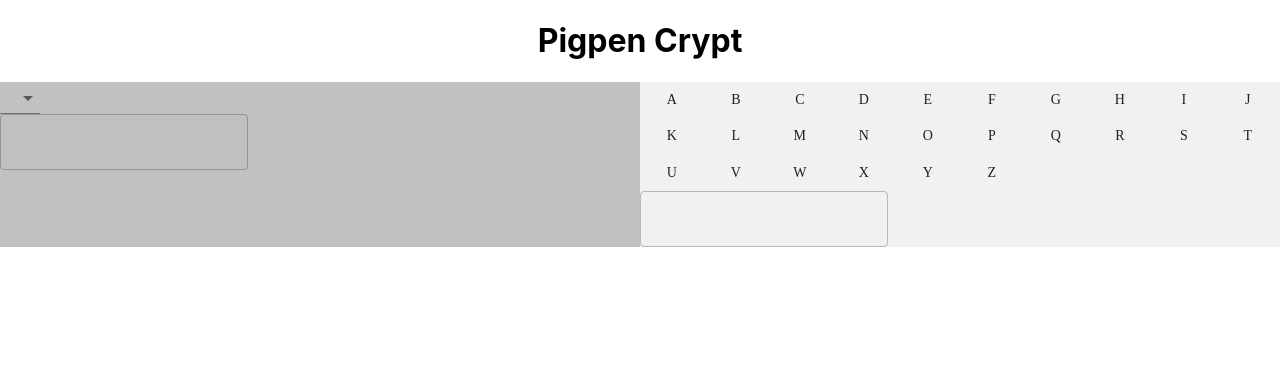
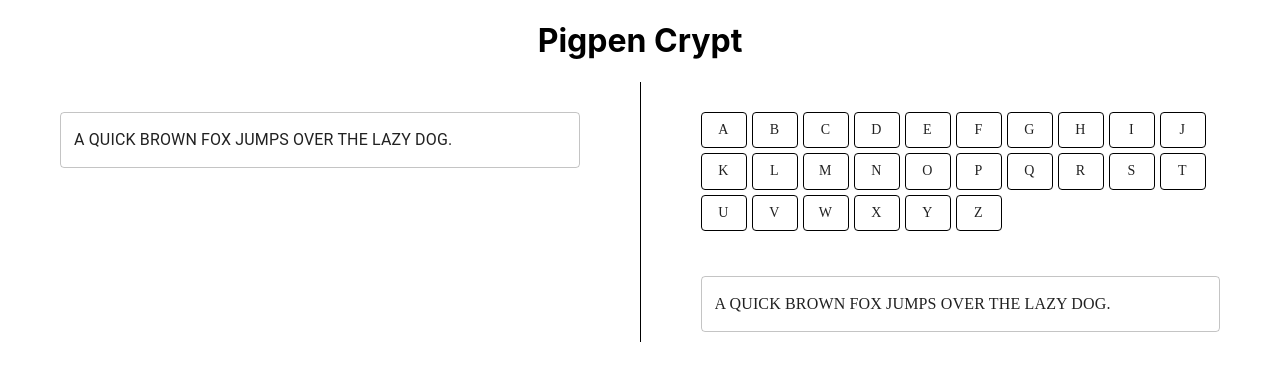
Before and after one commit to jasirkt/pigpen-crypt, a React (Create React App) app: page / in a window 1280 px wide. Shown: the top 370 px of the page. Built offline with nearby package versions, Linux system fonts and the light colour scheme.

Commit message:
made text functional wih default pigpen type

```diff
--- a/src/App.js
+++ b/src/App.js
@@ -2,9 +2,14 @@ import { withStyles } from '@material-ui/core/styles';
 import LeftPane from './components/LeftPane';
 import RightPane from './components/RightPane';
 import useStyles from './styles';
+import {useState} from 'react';
 
 function App() {
   const classes = useStyles();
+
+  const [text, setText] = useState("A QUICK BROWN FOX JUMPS OVER THE LAZY DOG.");
+
+  const onChange = event => setText(event.target.value);
 
   return (
     <div className="App">
@@ -12,8 +17,8 @@ function App() {
         <h1>Pigpen Crypt</h1>
       </header>
       <div className={classes.content}>
-        <LeftPane />
-        <RightPane />
+        <LeftPane value={text} onChange={onChange} />
+        <RightPane value={text} onChange={onChange} />
       </div>
 
 
--- a/src/components/LeftPane/index.js
+++ b/src/components/LeftPane/index.js
@@ -4,17 +4,15 @@ import useStyles from './styles';
 
 function LeftPane(props) {
   const classes = useStyles();
-  return <div class={classes.root}>
-    <div className = {classes.typeSelectorContainer}>
-      <Select className={classes.typeSelector}>
-        <MenuItem value={10}>Ten</MenuItem>
-        <MenuItem value={20}>Twenty</MenuItem>
-        <MenuItem value={30}>Thirty</MenuItem>
-      </Select>
+  return <div className={classes.root}>
+
+    <div className={classes.normalTextContainer}>
+      <TextField
+        variant="outlined"
+        value={props.value}
+        onChange={props.onChange}
+        fullWidth/>
     </div>
-
-
-    <TextField variant="outlined"/>
   </div>;
 }
 
--- a/src/components/LeftPane/styles.js
+++ b/src/components/LeftPane/styles.js
@@ -2,12 +2,15 @@ import { makeStyles } from '@material-ui/core/styles';
 
 const useStyles = makeStyles(theme => ({
   root: {
-    backgroundColor: '#c1c1c1',
+    borderRight: '1px solid black',
     flex: '50%',
   },
-  typeSelectorContainer: {
-    display: 'flex',
-    flexBasis: '100%',
+  // typeSelectorContainer: {
+  //   display: 'flex',
+  //   flexBasis: '100%',
+  // },
+  normalTextContainer: {
+    padding: '30px 60px 10px',
   },
 }));
 
--- a/src/components/RightPane/index.js
+++ b/src/components/RightPane/index.js
@@ -33,7 +33,19 @@ function RightPane(props) {
       <Button className={classes.pigpenKey}>Y</Button>
       <Button className={classes.pigpenKey}>Z</Button>
     </div>
-    <TextField variant="outlined" />
+    <div className={classes.pigpenTextContainer}>
+      <TextField
+        className={classes.pigpenText}
+        variant="outlined"
+        value={props.value}
+        onChange={props.onChange}
+        InputProps={{
+            classes: {
+              input: classes.pigpenTextInput,
+            },
+          }}
+        fullWidth/>
+    </div>
   </div>;
 }
 
--- a/src/components/RightPane/styles.js
+++ b/src/components/RightPane/styles.js
@@ -2,10 +2,23 @@ import { makeStyles } from '@material-ui/core/styles';
 
 const useStyles = makeStyles(theme => ({
   root: {
-    backgroundColor: '#f1f1f1',
     flex: '50%',
   },
+  buttonContainer: {
+    padding: '30px 60px 10px',
+  },
   pigpenKey: {
+    fontFamily: 'Pigpen Cipher',
+    border: '1px solid black',
+    padding: '5px 0px',
+    minWidth: '46px',
+    marginRight: '5px',
+    marginBottom: '5px',
+  },
+  pigpenTextContainer: {
+    padding: '30px 60px 10px',
+  },
+  pigpenTextInput: {
     fontFamily: 'Pigpen Cipher',
   },
 }));
```
Also changed, not shown: package.json (+7 -1 lines), 1 other file (tests, documents, lock files or other folders).
